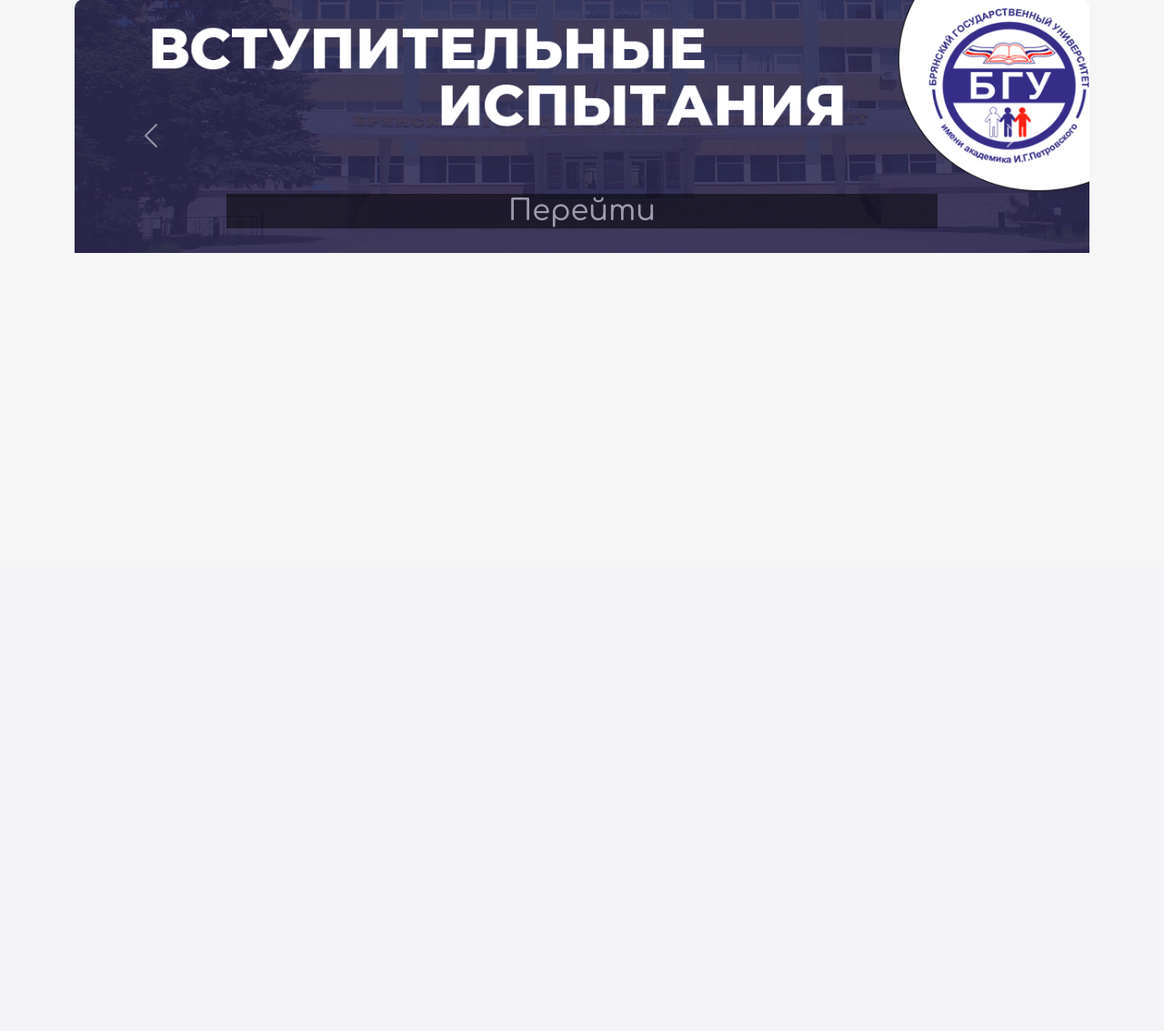
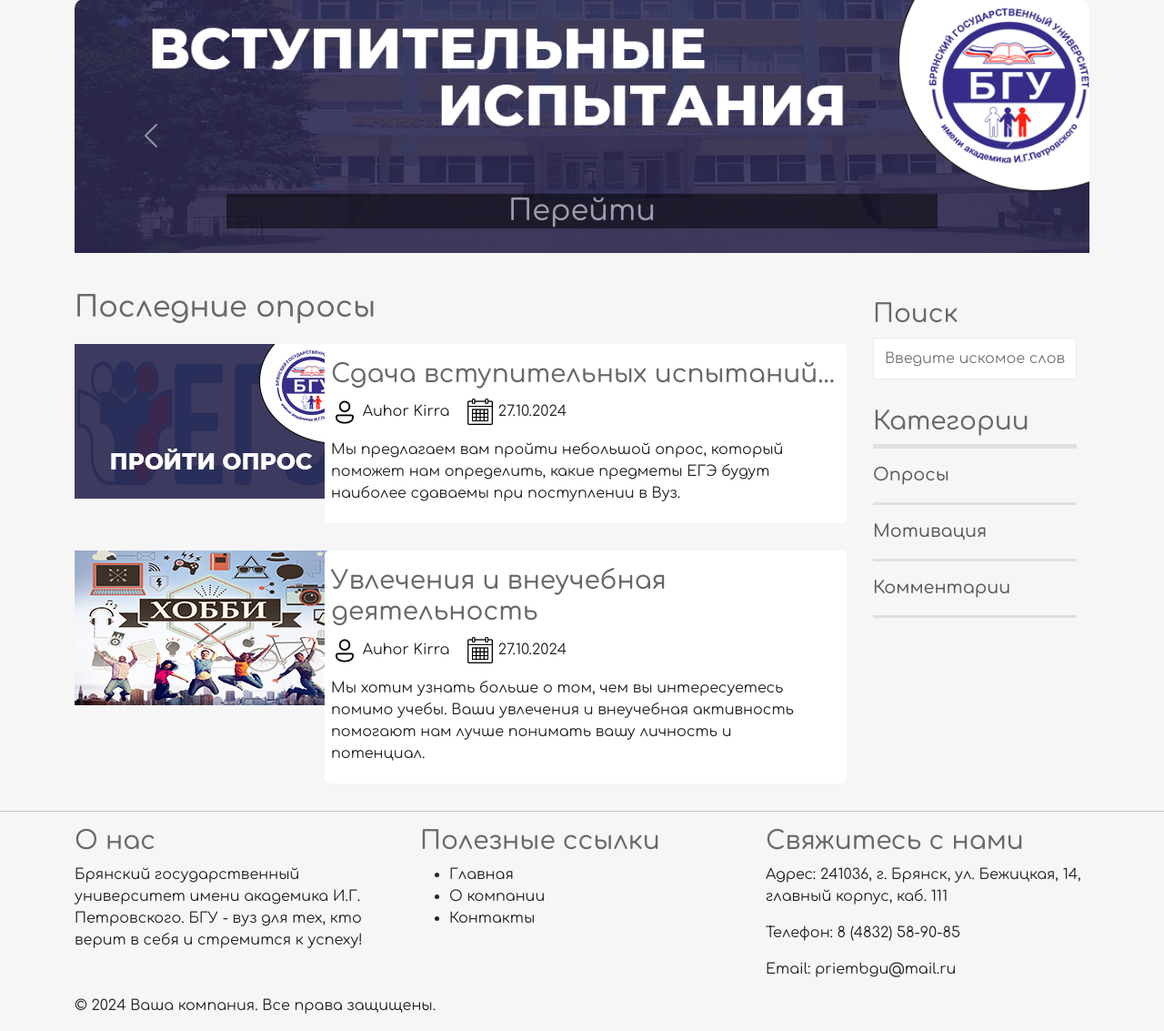
Before and after one commit to kiryalemeshev/DiplomWeb, a PHP site: page / in a window 1280 px wide. Shown: the part 177-1310 px from the top of the page at 91% size. Before the commit the page ends 455 px from the top, so only its background shows below. Run offline with PHP 8.4, Linux system fonts and the light colour scheme.

Commit message:
fullmain list

```diff
--- a/css/style.css
+++ b/css/style.css
@@ -21,6 +21,18 @@ a{
 
 a:hover{
     color: crimson;
+}
+
+input{
+    padding: 10px 12px;
+    display: block;
+    width: 70%;
+    border-radius: 3px;
+    border: 1px solid #ececec;
+    line-height: 1.5rem;
+    color: #444444;
+    font-size: 1rem;
+
 }
 
 /*
@@ -145,3 +157,87 @@ header ul li ul li a{
 {
     text-decoration: underline;
 }
+
+/*
+    Main
+*/
+
+.main-content h2
+{
+    margin: 20px 0;
+}
+
+.main-content .post
+{
+    margin-bottom: 30px;
+}
+
+.main-content .post_text{
+    background: white;
+    padding: 7px;
+    border-radius: 5px;
+}
+
+.main-content .post_text h3 a:hover
+{
+    text-decoration: underline;
+    color: dimgrey;
+}
+
+.main-content .post_text h3{
+    margin: 10px 0;
+}
+
+.main-content .post_text p{
+    margin: 0px 14px 14px 0px;
+}
+
+/*
+    SideBar
+*/
+
+
+.sidebar {
+    position: absolute;
+    top: 62%;
+    right: 0;
+}
+
+
+
+.section
+{
+    margin-top: 10px;
+}
+
+.sidebar .section
+{
+
+    border-radius: 5px;
+    margin-bottom: 30px;
+}
+
+.sidebar .topics ul{
+    width: 70%;
+    margin: 0px;
+    padding: 0px;
+    list-style: none;
+    border-top: 5px solid #e0e0e0;
+}
+
+.sidebar .topics ul li a{
+    display: block;
+    padding: 15px 0 15px 0;
+    border-bottom: 3px solid #e0e0e0;
+    transition: all 0.3s;
+    text-decoration: none;
+    font-weight: 500;
+    color: #5c5b5b;
+    font-size: 1.2rem;
+}
+
+.sidebar .topics ul li a:hover
+{
+    padding-left: 10px;
+    transition: all 0.3s    ;
+}
--- a/index.html
+++ b/index.html
@@ -5,8 +5,18 @@
     <meta name="viewport" content="width=device-width, initial-scale=1">
     <title>Сбор данных</title>
 
+    <style>
+        p {
+            display: inline-block;
+            margin: 0; /* Убираем стандартные отступы у параграфов */
+        }
+    </style>
+
     <link href="https://cdn.jsdelivr.net/npm/bootstrap@5.3.3/dist/css/bootstrap.min.css" rel="stylesheet"
           integrity="sha384-QWTKZyjpPEjISv5WaRU9OFeRpok6YctnYmDr5pNlyT2bRjXh0JMhjY6hW+ALEwIH" crossorigin="anonymous">
+
+
+    <link rel="icon" type="image/png" href="icons/icon.png">
 
     <link rel="stylesheet" href="css/style.css">
     <link rel="preconnect" href="https://fonts.googleapis.com">
@@ -101,6 +111,127 @@
 <!--Блок карусели End-->
 
 
+<!--Блок Main-->
+<div class="container">
+    <div class="content-row">
+        <!--main content-->
+        <div class="main-content col-md-9 col-12">
+            <h2>Последние опросы</h2>
+            <div class="post row">
+                <div class="img col-12 col-md-4">
+                    <img src="image/image_4.png" alt="img-thumbnail">
+                </div>
+            <div class="post_text col-12 col-md-8">
+                <h3>
+                    <a href="#">Сдача вступительных испытаний...</a>
+
+                </h3>
+
+                <p><img src="icons/user.png" style="width: 30px; height: 30px;"/> Auhor Kirra </p>
+                <p><img src="icons/calendar.png" style="width: 30px; height: 30px;"/> 27.10.2024 </p>
+                <p class="preview-text">
+                    Мы предлагаем вам пройти небольшой опрос, который поможет нам определить,
+                    какие предметы ЕГЭ будут наиболее сдаваемы при поступлении в Вуз.
+                </p>
+
+            </div>
+
+            </div>
+
+            <div class="post row">
+                <div class="img col-12 col-md-4">
+                    <img src="image/image_5.png" alt="img-thumbnail">
+                </div>
+                <div class="post_text col-12 col-md-8">
+                    <h3>
+                        <a href="#">Увлечения и внеучебная деятельность</a>
+
+                    </h3>
+
+                    <p><img src="icons/user.png" style="width: 30px; height: 30px;"/> Auhor Kirra </p>
+                    <p><img src="icons/calendar.png" style="width: 30px; height: 30px;"/> 27.10.2024 </p>
+                    <p class="preview-text">
+                        Мы хотим узнать больше о том, чем вы интересуетесь помимо учебы.
+                        Ваши увлечения и внеучебная активность помогают нам лучше понимать вашу личность и потенциал.
+                    </p>
+
+                </div>
+
+            </div>
+
+
+        </div>
+
+        <!--sliderbar content-->
+        <div class="sidebar col-md-3 col-12">
+
+            <div class="section search">
+                <h3>Поиск</h3>
+                <form action="/" method="post">
+                    <input type="text" name="search-term" class="text-input" placeholder="Введите искомое слово...">
+                </form>
+            </div>
+
+            <div class="section topics">
+                <h3>Категории</h3>
+                <ul>
+                    <li><a href="#">Опросы</a> </li>
+                    <li><a href="#">Мотивация</a> </li>
+                    <li><a href="#">Комментарии</a> </li>
+                </ul>
+
+            </div>
+
+        </div>
+
+    </div>
+</div>
+
+<!--Блок Main end-->
+
+
+<!--Footer-->
+<!-- Содержание страницы -->
+<div class="footer-content">
+    <!-- Ваше основное содержимое страницы -->
+</div>
+
+<!-- Линия-разделитель -->
+<hr>
+
+<footer>
+    <div class="container">
+        <div class="row">
+            <div class="col-sm-4">
+                <h3>О нас</h3>
+                <p>Брянский государственный университет имени академика И.Г. Петровского.
+                    БГУ - вуз для тех, кто верит в себя и стремится к успеху!</p>
+            </div>
+            <div class="col-sm-4">
+                <h3>Полезные ссылки</h3>
+                <ul>
+                    <li><a href="#">Главная</a></li>
+                    <li><a href="#">О компании</a></li>
+                    <li><a href="#">Контакты</a></li>
+                </ul>
+            </div>
+            <div class="col-sm-4">
+                <h3>Свяжитесь с нами</h3>
+                <p>Адрес: 241036, г. Брянск, ул. Бежицкая, 14, главный корпус,
+                    каб. 111</p>
+                <p>Телефон: 8 (4832) 58-90-85</p>
+                <p>Email:  priembgu@mail.ru</p>
+            </div>
+        </div>
+        <div class="copyright">
+            <p>&copy; 2024 Ваша компания. Все права защищены.</p>
+        </div>
+    </div>
+</footer>
+<!--Footer end-->
+
+
+
 <script src="https://cdn.jsdelivr.net/npm/bootstrap@5.3.3/dist/js/bootstrap.bundle.min.js" integrity="sha384-YvpcrYf0tY3lHB60NNkmXc5s9fDVZLESaAA55NDzOxhy9GkcIdslK1eN7N6jIeHz" crossorigin="anonymous"></script>
 </body>
 </html>
```
Also changed, not shown: icons/calendar.png (added), icons/icon.png (added), image/image_4.png (added), image/image_5.png (added).
